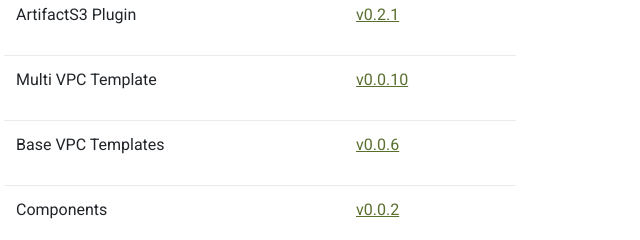
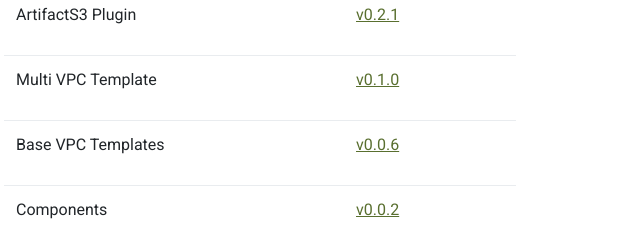
Before and after one commit to olublessed/website-1, a plain HTML site: page docs/index.html in a window 1280 px wide. Shown: the part 375-615 px from the top of the page, 380-1020 px from the left. Drawn offline with nearby package versions, Linux system fonts and the light colour scheme.

Commit message:
update to cfn-multi-vpc

```diff
--- a/docs/index.html
+++ b/docs/index.html
@@ -87,7 +87,7 @@
             <td class="text-left">Multi VPC Template</td>
             <td class="text-left">
                 <ul class="list-inline">
-                    <li class="list-inline-item"><a href="/docs/cfn-multi-vpc/0.0.10/index.html">v0.0.10</a></li>
+                    <li class="list-inline-item"><a href="/docs/cfn-multi-vpc/0.1.0/index.html">v0.1.0</a></li>
                 </ul>
             </td>
         </tr>
```
